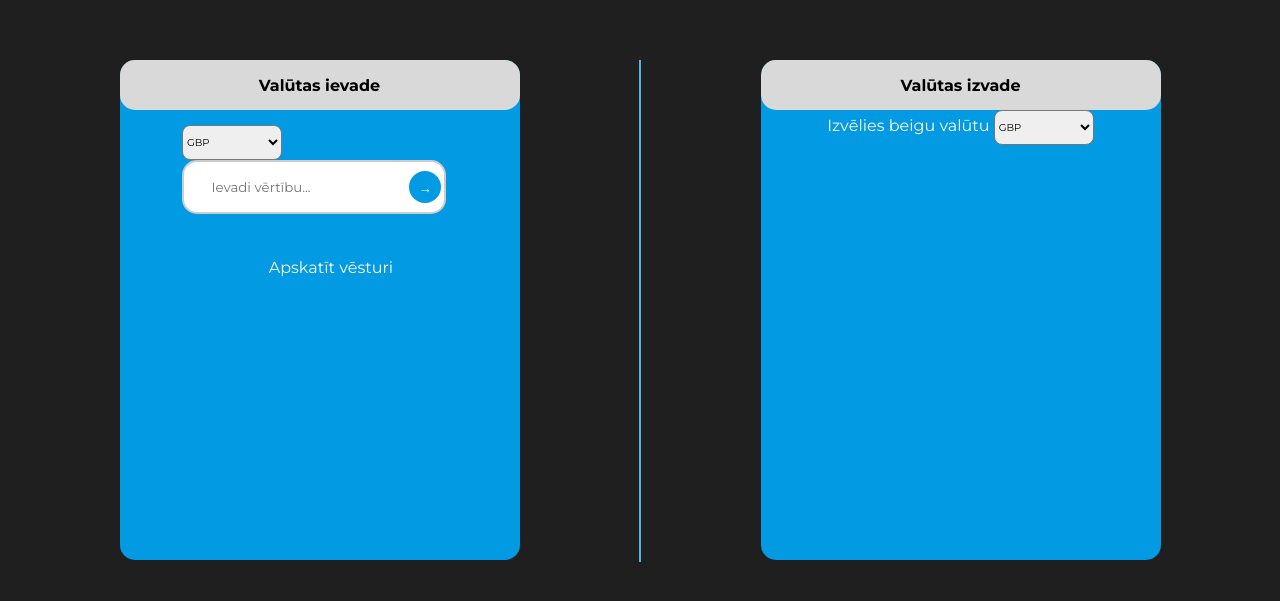
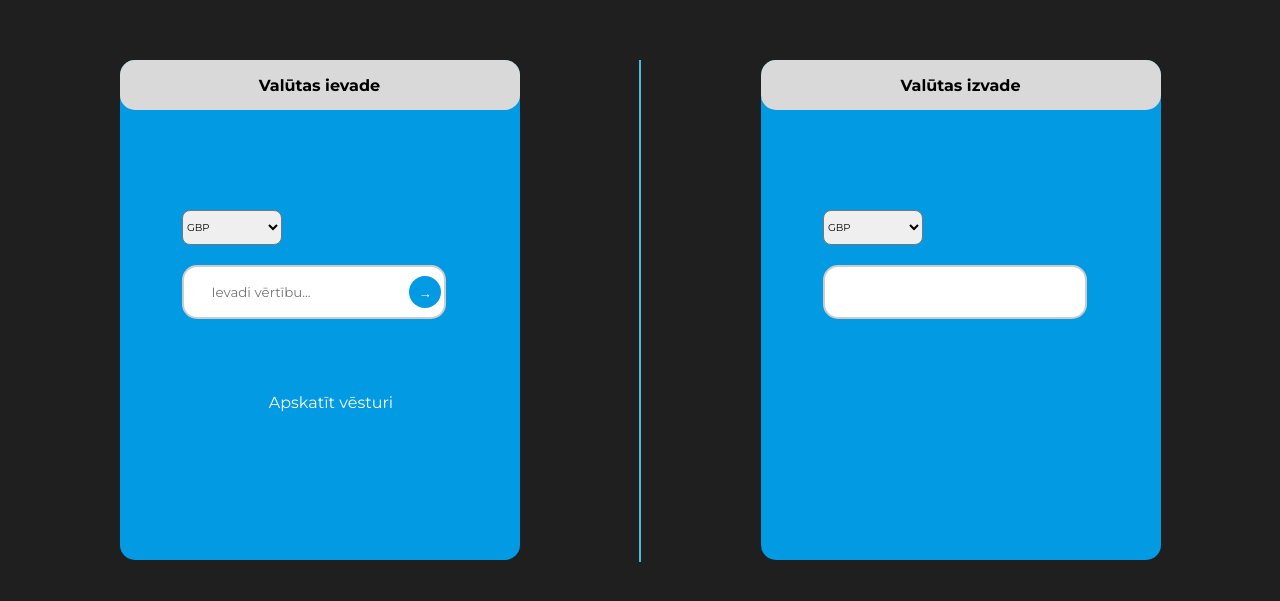
Before and after one commit to Lauris05-txt/Programm-anas-piekluves-darbs, a Flask app: page / in a window 1280 px wide. Shown: the part 47-648 px from the top of the page. Run offline with Flask 3, Linux system fonts and the light colour scheme.

Commit message:
Pielabots vizuālais, salabota vēstures lapa

```diff
--- a/static/style.css
+++ b/static/style.css
@@ -68,6 +68,7 @@ button {
     padding-right: 20px;
     /* svarigs */
     margin-right: 20px;
+    align-items: center;
     background-color: #029AE3;
     color: white;
     cursor: pointer;
@@ -251,7 +252,7 @@ table {
 }
 
 .box-content {
-    padding-top: 15px;
+    padding-top: 100px;
     width: 69%;
     margin-left: auto;
     margin-right: auto;
@@ -262,3 +263,49 @@ table {
 .dropdown-1 {
     margin-left: -175px;
 }
+
+.output-box {
+    display: flex;
+    align-items: center;
+    width: 250px;
+    height: 50px;
+    border: 2px solid #ccc;
+    border-radius: 15px;
+    background-color: #ffffff;
+    padding-right: 10px;
+}
+
+.box-content-2 {
+    padding-top: 50px;
+    width: 69%;
+    margin-left: auto;
+    margin-right: auto;
+    padding: auto;
+}
+
+.delete-history-button {
+    display: block;
+    border: none;
+    font-family: 'Montserrat', 'serif';
+    border-radius: 10px;
+    color: #ffffff;
+    background-color: rgb(132, 0, 0);
+    padding: 14px 16px;
+    text-decoration: none;
+    transition: 0.3s;
+    width: 150px;
+    float: right;
+    margin-right: 95px;
+    margin-top: 20px;
+}
+
+.delete-history-button:hover {
+    width: 150px;
+    font-family: 'Montserrat', 'serif';
+    background-color: rgb(94, 0, 0);
+}
+
+.delete-button {
+    padding-top: auto;
+    padding-bottom: 20px;
+}
--- a/templates/history.html
+++ b/templates/history.html
@@ -48,9 +48,13 @@
                         {% endfor %}
                       </table>
                 </div>
+                <div class="delete-button">
                 <form action="/api/delete_history">
-                <input type="submit" name="delete_history" value="Dzēst vēsturi"/>
+
+                <input class="delete-history-button" type="submit" name="delete_history" value="Dzēst vēsturi"/>
                 </form>
+                <a href="/"> Atgriezties </a>
+                </div>
             </div>
         </div>
     </body>
--- a/templates/index.html
+++ b/templates/index.html
@@ -67,17 +67,17 @@
               <option type="submit" value="THB">THB</option>
               <option type="submit" value="ZAR">ZAR</option>
             </select>
+            <div style="padding-top: 20px;"> </div>
           <div class="input-container">
 
             <input type="text" name= 'input_sum' id="input_sum" placeholder="Ievadi vērtību..." style="font-family: 'Montserrat', serif;">
             <input class="submit-button" type="submit" value="&rarr;" >
           </div>
 
-          <p style="color: white;"> {{output_sum}}</p>
           <p style="color: white;"> {{converter_error}} </p>
 
           <br>
-          <div>
+          <div style="padding-top: 30px;">
             <i class="material-icons">&#xe192;</i>
             <a class="link-to-history" href="/history">Apskatīt vēsturi</a>
           </div>
@@ -93,7 +93,8 @@
           Valūtas izvade
         </div>
         <!-- <input type="text" name="output_currency" id="output_currency" placeholder="Ievadi beigu valūtu..." style="font-family: 'Montserrat', serif;"> -->
-          <label for="Currencies" style="color: white;">Izvēlies beigu valūtu</label>
+        <div class="box-content">
+        <label class="dropdown-1" for="Currencies" style="color: white;"></label>
           <select class="dropdown-des" name="output_currency" id="output_currency">
             <option selected value="GBP" name="GBP">GBP</option>
             <option value="USD" name="USD">USD</option>
@@ -128,6 +129,11 @@
             <option value="THB" name="THB">THB</option>
             <option value="ZAR" name="ZAR">ZAR</option>
           </select>
+          <div style="padding-top: 20px;"> </div>
+          <div class="output-box" id="output_sum">
+            <p> {{ output_sum }}</p>
+          </div>
+          </div>
         </form>
        </div>
       </div>
--- a/utilities.py
+++ b/utilities.py
@@ -32,7 +32,7 @@ class Database():
         self.cur.execute("""SELECT * FROM 'conversion_history'""")
         history = self.cur.fetchall()
         self.cur.close()
-        return history
+        return history[-11:]
 
     def delete_history(self):
         self.cur.execute("""DELETE FROM 'conversion_history'""")
```
Also changed, not shown: valutas_konvertetajs.db.
